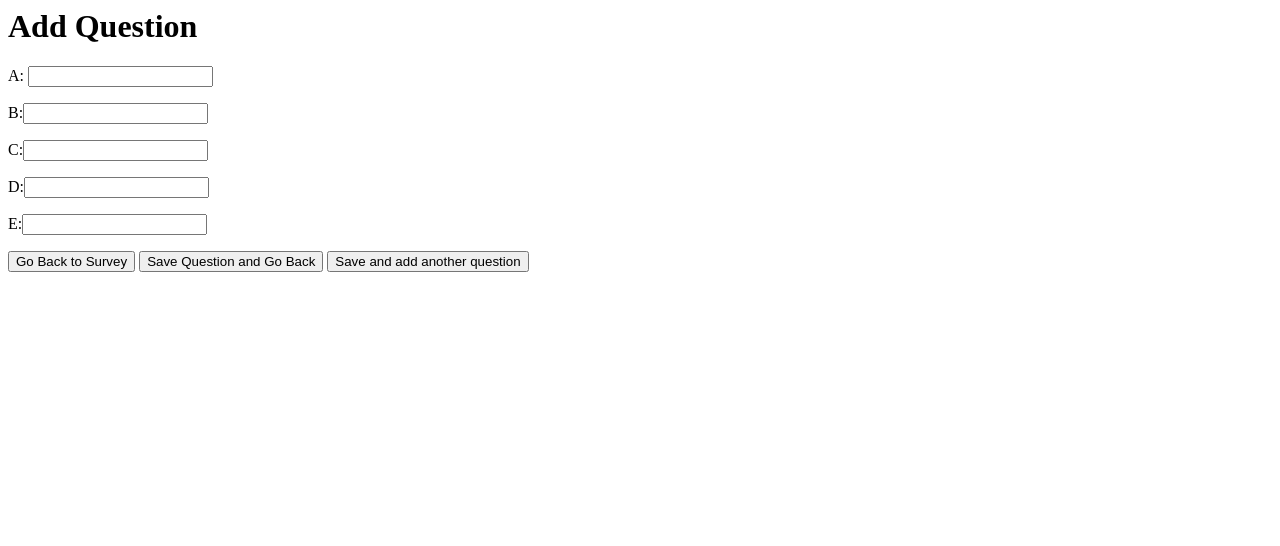
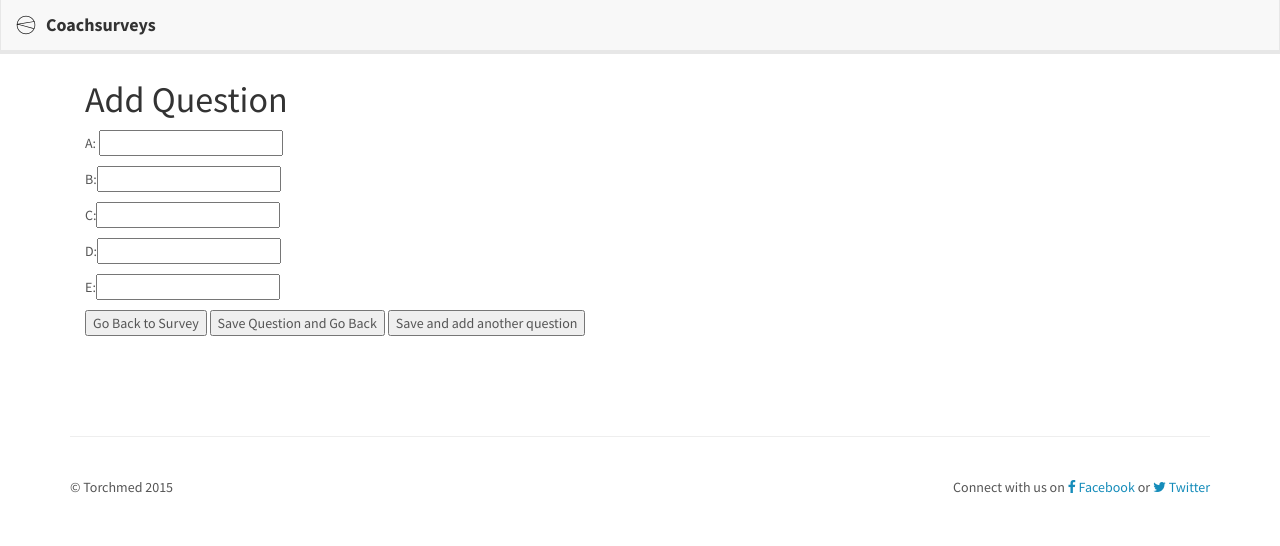
Before and after one commit to raonyguimaraes/coachsurveys, a Django app: template src/surveys/templates/questions/question_form.html in a window 1280 px wide. Shown: the top 546 px of the page. Run offline with Django 3.2, Linux system fonts and the light colour scheme; the template is opened without the code that fills it, so the values that code supplies are empty; parts of the project's set-up code (start-up, migrations or seed data) failed here and were passed over; some libraries are stand-ins or nearby versions.

Commit message:
fix template

```diff
--- a/src/static/site/css/main.css
+++ b/src/static/site/css/main.css
@@ -129,7 +129,7 @@ body>.navbar-transparent {
 }
 
 .text-page {
-    padding: 120px 0;
+    padding: 60px 0;
 }
 
 #map-outer {
--- a/src/surveys/templates/questions/question_confirm_delete.html
+++ b/src/surveys/templates/questions/question_confirm_delete.html
@@ -1,4 +1,10 @@
+{% extends "base.html" %}
+
+{% block content %}
+
 <form method="post">{% csrf_token %}
     Are you sure you want to delete "{{ object }}" ?
     <input type="submit" value="Submit" />
 </form>
+
+{% endblock content %}
--- a/src/surveys/templates/questions/question_form.html
+++ b/src/surveys/templates/questions/question_form.html
@@ -1,9 +1,12 @@
+{% extends "base.html" %}
+
+{% block content %}
+
 <h1>Add Question</h1>
 
 <form method="post">{% csrf_token %}
 
     {{ form.as_p }}
-
 
     <p>A: <input type="text" name="choice" value="" /></p>
 	<p>B:<input type="text" name="choice" value="" /></p>
@@ -16,3 +19,5 @@
     <input type="submit" name = "add_another" value="Save and add another question">
 
 </form>
+
+{% endblock content %}
--- a/src/surveys/templates/questions/question_view.html
+++ b/src/surveys/templates/questions/question_view.html
@@ -1,3 +1,7 @@
+{% extends "base.html" %}
+
+{% block content %}
+
 Question {{question.name}}
 
 <h2>Choices</h2>
@@ -13,3 +17,5 @@ Question {{question.name}}
     </li>
     {% endfor %}
 </ul>
+
+{% endblock content %}
--- a/src/surveys/templates/surveys/survey_confirm_delete.html
+++ b/src/surveys/templates/surveys/survey_confirm_delete.html
@@ -1,4 +1,10 @@
+{% extends "base.html" %}
+
+{% block content %}
+
 <form method="post">{% csrf_token %}
     Are you sure you want to delete "{{ object }}" ?
     <input type="submit" value="Submit" />
 </form>
+
+{% endblock content %}
--- a/src/templates/base.html
+++ b/src/templates/base.html
@@ -96,10 +96,19 @@
     {% endblock splash %}
 
     {% block container %}
+
     <div class="container">
 
-      {% block content %}{% endblock content %}
+      <div id="sec2" class="text-page">
+        <div class="container">
+          <div class="row">
+            <div class="col-md-12">
+              {% block content %}{% endblock content %}
+            </div>
+          </div>
 
+          </div>
+        </div>
     </div><!-- /.container -->
     {% endblock container %}
 
```
Also changed, not shown: src/surveys/templates/surveys/survey_form.html (+1 -9 lines), src/db.sqlite3.
